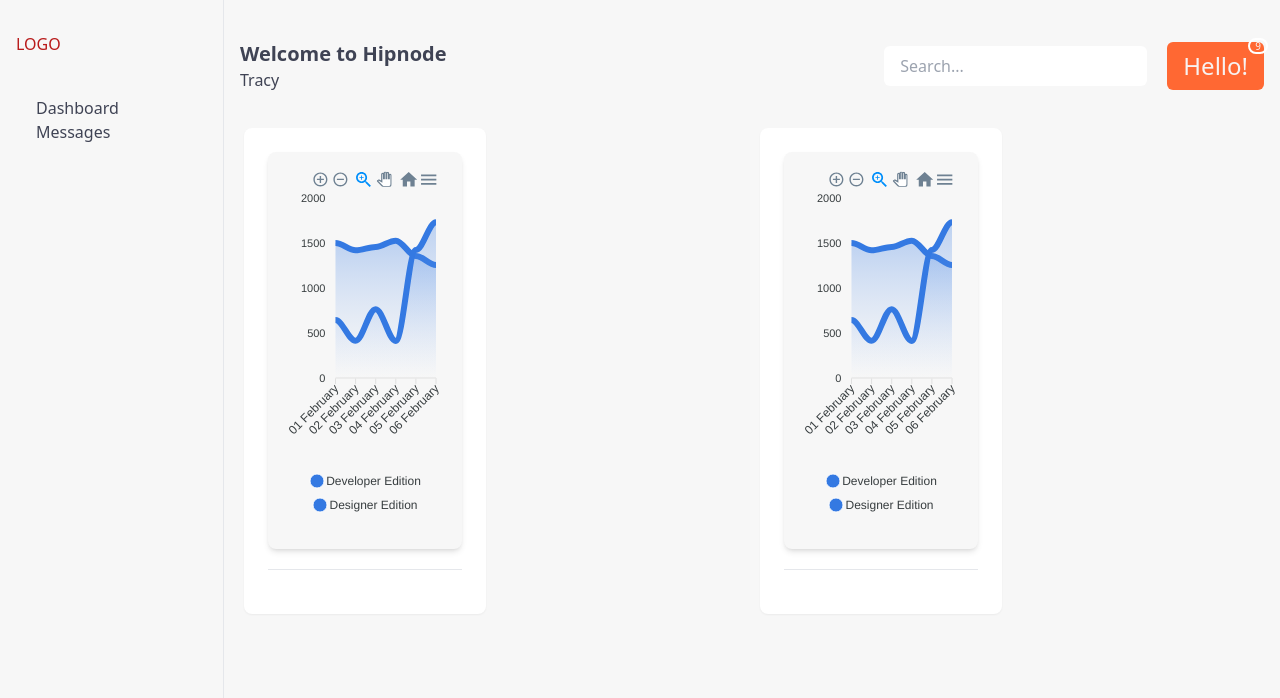
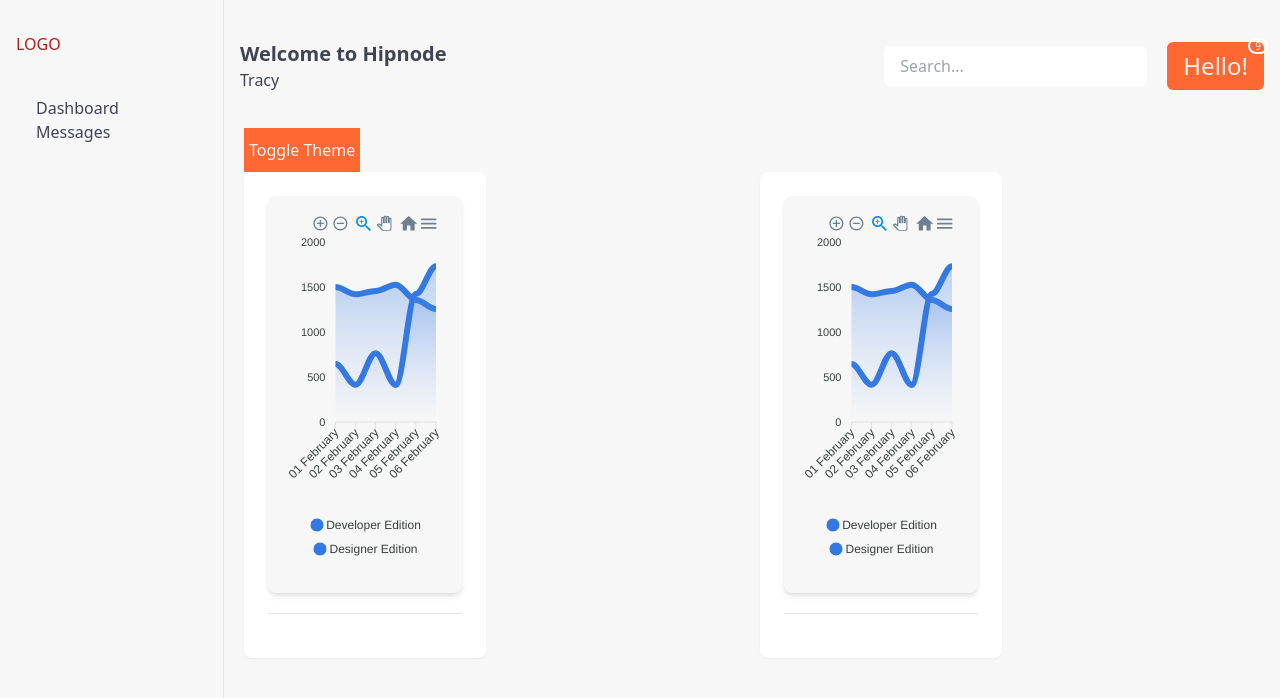
Before and after one commit to nwabekeyi/Hipnode, a React (Vite) app: page / in a window 1280 px wide. Shown: the top 698 px of the page. Built offline with nearby package versions, Linux system fonts and the light colour scheme.

Commit message:
tooglebutton

```diff
--- a/src/App.jsx
+++ b/src/App.jsx
@@ -7,14 +7,8 @@ import Layout from "./Components/layout";
 
 
 function App () {
-  const { theme, toggleTheme, themeColors } = useContext(ThemeContext);
-  let buttonStyles = {
-    padding: "10px 5px",
-    border: "none",
-    cursor: "pointer",
-    background: theme === "light" ? themeColors.buttonColor :themeColors.buttonColor2,
-    color: themeColors.buttonColor1Text,
-  };
+  const {  themeColors } = useContext(ThemeContext);
+
 
 
 
@@ -25,6 +19,7 @@ function App () {
       color: themeColors.textColor,
       minHeight: "100vh", // Ensures full page height
     }}>
+
 
       <p className= "text-red-500 text-bold"> hey</p>
 
@@ -37,13 +32,7 @@ function App () {
     </Routes>
     </Router>
 
-    <button
-        onClick={toggleTheme}
-        style={buttonStyles}
-        // className="fixed top-4 right-4 p-2 rounded-md"
-      >
-        Toggle Theme
-      </button>
+
     </div>
 
 
--- a/src/Pages/home.jsx
+++ b/src/Pages/home.jsx
@@ -4,7 +4,16 @@ import ProjectStatictics from "../Components/projectStatictics";
 import Platform from "../Components/platform";
 
 const Home = () => {
-  const { themeColors } = useContext(ThemeContext);
+  const { themeColors, theme, toggleTheme, } = useContext(ThemeContext);
+
+
+  let buttonStyles = {
+    padding: "10px 5px",
+    cursor: "pointer",
+    background: theme === "light" ? themeColors.buttonColor1 :themeColors.buttonColor2,
+    color: themeColors.buttonColor1Text,
+  };
+
 
   return (
     <div
@@ -15,6 +24,14 @@ const Home = () => {
         minHeight: "100vh",
       }}
     >
+
+<button
+        onClick={toggleTheme}
+        style={buttonStyles}
+        // className="fixed top-4 right-4 p-2 rounded-md"
+      >
+        Toggle Theme
+      </button>
       <div className="grid md:grid-cols-2 xl:grid-cols-4 gap-4">
         <ProjectStatictics/>
         <Platform/>
```
Also changed, not shown: src/context/themeContext.jsx (line endings or trailing spaces), 1 other file (tests, documents, lock files or other folders).
